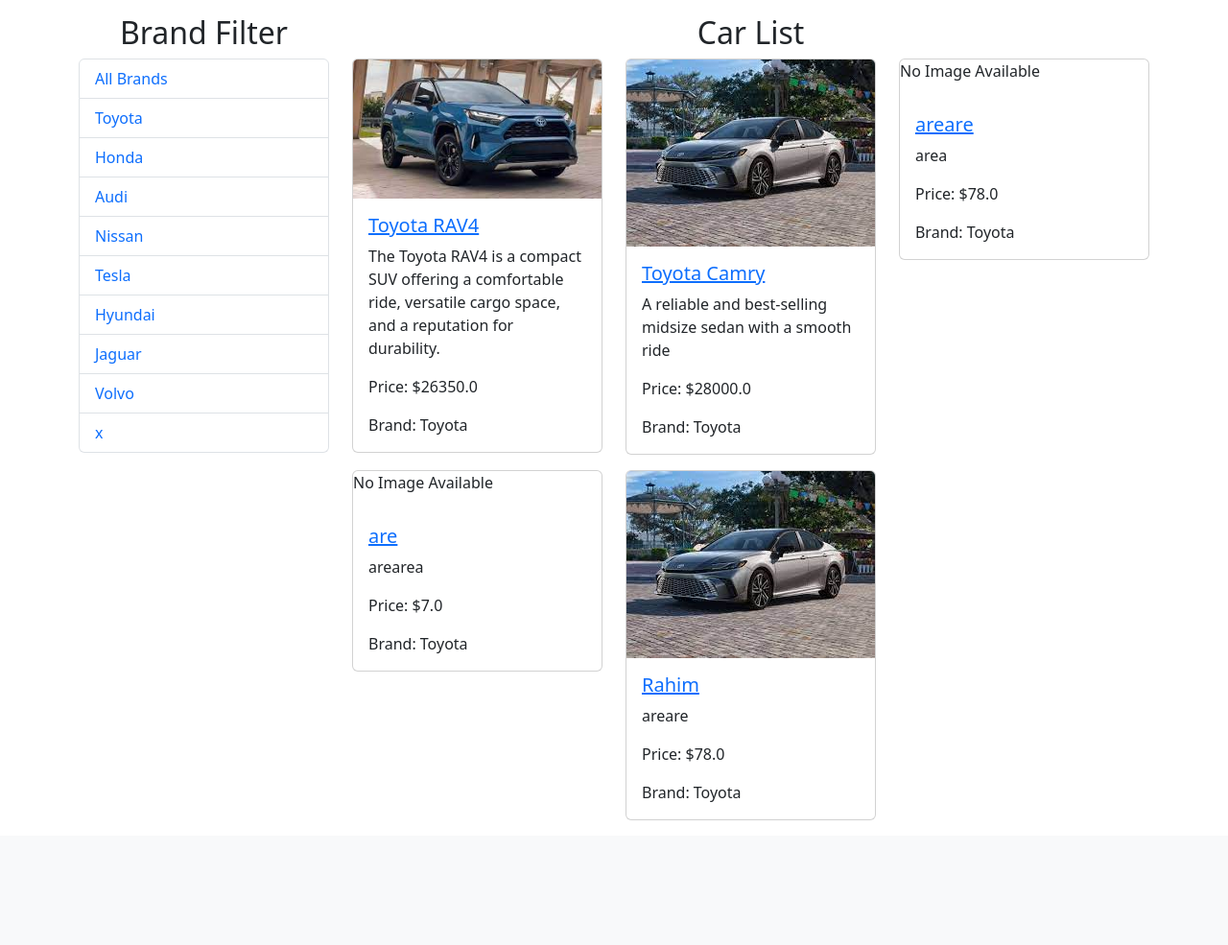
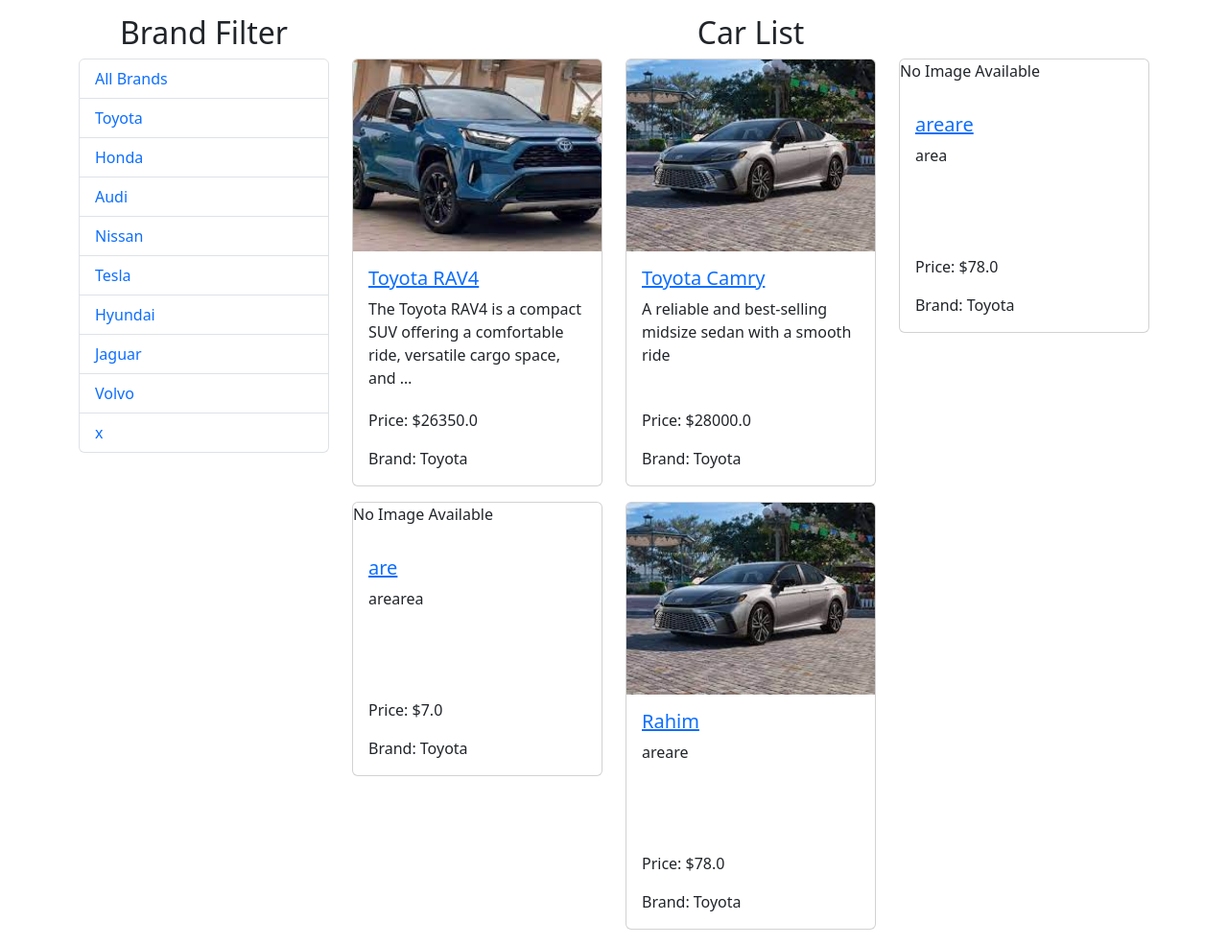
Before and after one commit to Nirob-Barman/Car_Hub_Market, a Django app: a page that uses templates/home.html in a window 1280 px wide. Shown: the part 373-1358 px from the top of the page at 96% size. Before the commit the page ends 1228 px from the top, so only its background shows below. Run offline with Django 4.2, Linux system fonts and the light colour scheme; data comes from the database, SQL or seed files in the repository.

Commit message:
Car List Size updated

```diff
--- a/templates/home.html
+++ b/templates/home.html
@@ -9,9 +9,11 @@
                 Discover a world of automotive excellence at Car Hub Market, your one-stop destination for premium cars.
                 Explore a curated collection of top-notch brands and find the perfect vehicle that matches your style and
                 preferences.
-                Whether you're in search of luxury, performance, or reliability, our extensive inventory has something for everyone.
-                Our commitment to quality and customer satisfaction ensures a seamless car-buying experience. Start your journey
-                with Car Hub Market today!
+                <p>
+                    Whether you're in search of luxury, performance, or reliability, our extensive inventory has something for everyone.
+                    Our commitment to quality and customer satisfaction ensures a seamless car-buying experience. Start your journey
+                    with Car Hub Market today!
+                </p>
             </p>
         </div>
         <div class="col-6">
@@ -42,14 +44,14 @@
                 <div class="col-md-4 mb-3">
                     <div class="card">
                         {% if car.image %}
-                        <img src="{{ car.image.url }}" class="card-img-top" alt="{{ car.name }}">
+                        <img style="height: 200px; object-fit: cover;" src="{{ car.image.url }}" class="card-img-top" alt="{{ car.name }}">
                         {% else %}
                         <p>No Image Available</p>
                         {% endif %}
                         <div class="card-body">
                             <h5 class="card-title"><a href="{% url 'car_detail' car.id %}">{{ car.name }}</a>
                                 </h5>
-                            <p class="card-text">{{ car.description }}</p>
+                            <p style="height: 100px;" class="card-text">{{ car.description|truncatewords:15 }}</p>
                             <p class="card-text">Price: ${{ car.price }}</p>
                             <p class="card-text">Brand: {{ car.brand.name }}</p>
                             <!-- <a href="#" class="btn btn-primary">Buy Now</a> -->
```
